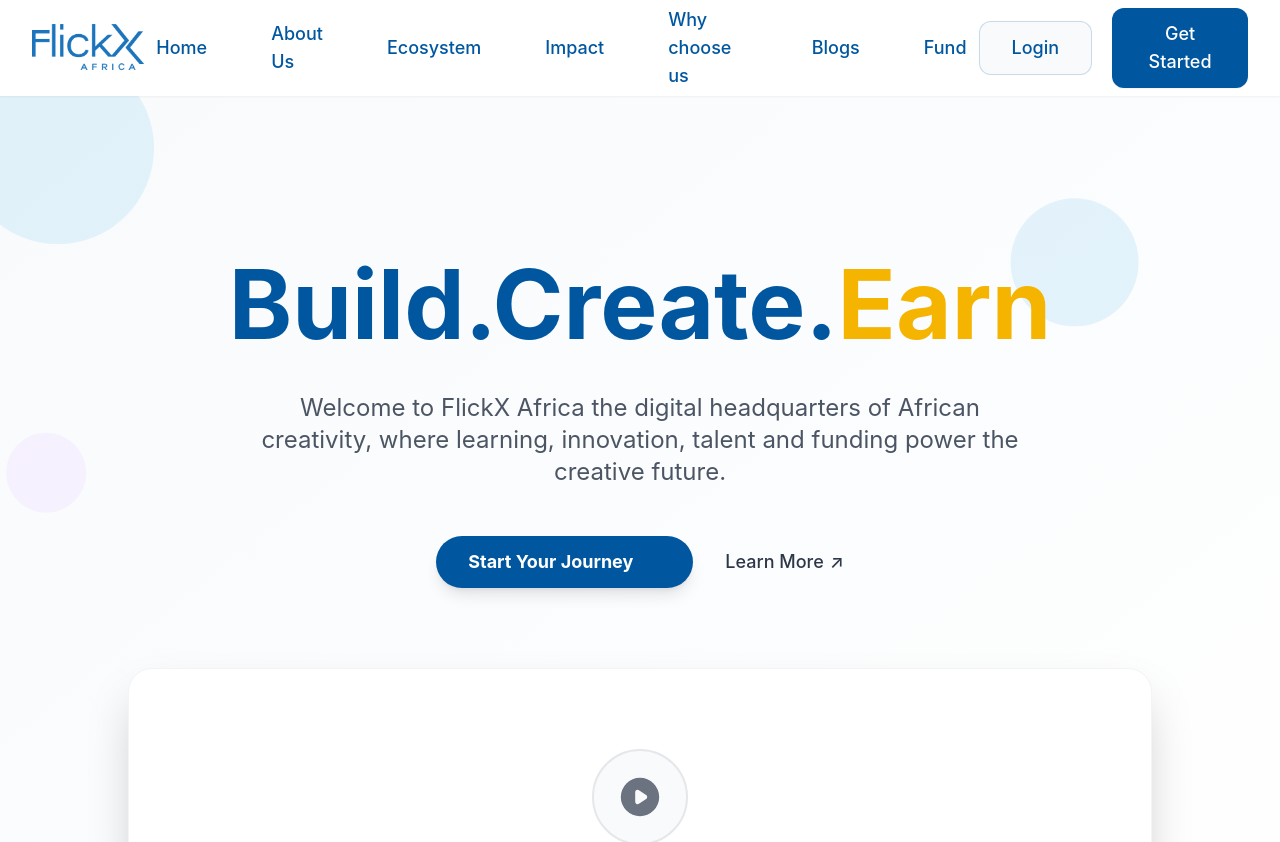
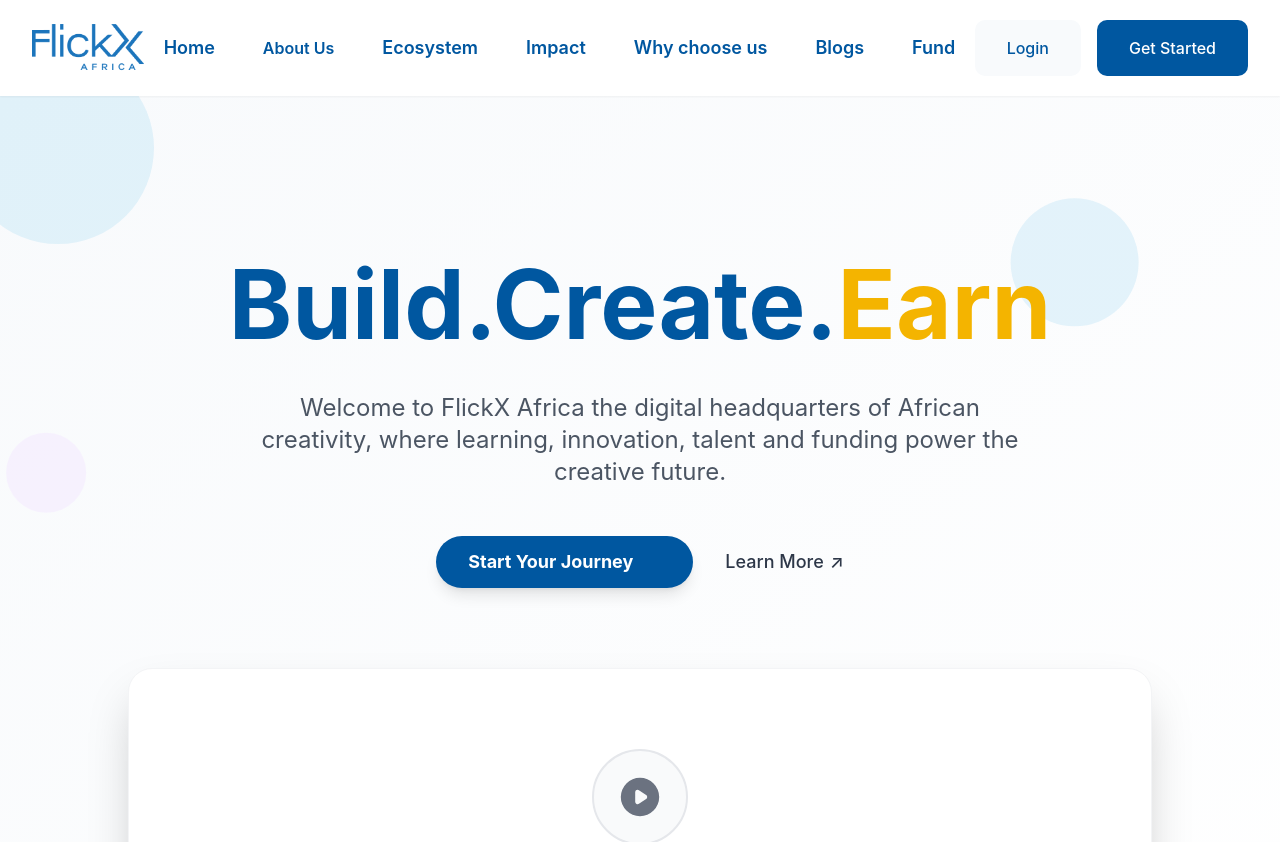
Before and after one commit to iles123/Flickx, a React (Vite) app: page / in a window 1280 px wide. Shown: the top 842 px of the page. Built offline with nearby package versions, Linux system fonts and the light colour scheme.

Commit message:
upload update

```diff
--- a/src/components/Header.jsx
+++ b/src/components/Header.jsx
@@ -15,91 +15,72 @@
   return (
     <header className="fixed top-0 left-0 right-0 z-50 bg-white shadow-sm">
       <nav className="max-w-7xl mx-auto px-4 sm:px-6 lg:px-8">
-        <div className="flex justify-between items-center h-16 sm:h-20 md:h-24">
-          {/* Logo */}
+        <div className="flex justify-between items-center h-20 sm:h-24">
           <div className="flex-shrink-0">
             <a href="/" className="flex items-center">
               <img
                 src={logo}
                 alt="FlickX Africa"
-                className="h-10 sm:h-11 md:h-12 w-auto"
+                className="h-10 sm:h-12 w-auto"
               />
             </a>
           </div>
 
-          {/* Desktop Navigation */}
-          <div className="hidden md:flex items-center space-x-6 lg:space-x-8 xl:space-x-10">
-            {[
-              { href: "#home", label: "Home" },
-              { href: "#about-us", label: "About Us" },
-              { href: "#ecosystem", label: "Ecosystem" },
-              { href: "#talent", label: "Impact" },
-              { href: "#why-choose-flickx", label: "Why choose us" },
-              { href: "#blogs", label: "Blogs" },
-              { href: "#fund", label: "Fund" },
-            ].map((item) => (
-              <a
-                key={item.href}
-                href={item.href}
-                className="
-                  text-[#0057A0] hover:text-white
-                  text-base lg:text-lg font-medium
-                  transition-all duration-200
-                  hover:bg-[#0057A0]
-                  px-3 py-2 rounded-md
-                  active:bg-[#004080] active:text-white
-                "
-              >
-                {item.label}
+          {/* Desktop Navigation – completely unchanged */}
+          <div className="hidden md:flex items-center space-x-8">
+            <a href="#home" className="text-[#0057A0] hover:text-white text-lg font-semibold transition-colors hover:bg-[#0057A0] px-2 py-2 rounded active:bg-[#0057A0] active:text-white ">
+              Home
             </a>
-            ))}
+            <a href="#about-us" className="text-[#0057A0] hover:text-white text-base font-semibold transition-colors hover:bg-[#0057A0] px-2 py-2 rounded active:bg-[#0057A0] active:text-white">
+              About Us
+            </a>
+            <a href="#ecosystem" className="text-[#0057A0] hover:text-white text-lg font-semibold transition-colors hover:bg-[#0057A0] px-2 py-2 rounded active:bg-[#0057A0] active:text-white">
+              Ecosystem
+            </a>
+            <a href="#talent" className="text-[#0057A0] hover:text-white text-lg font-semibold transition-colors hover:bg-[#0057A0] px-2 py-2 rounded active:bg-[#0057A0] active:text-white">
+              Impact
+            </a>
+            <a href="#why-choose-flickx" className="text-[#0057A0] hover:text-white text-lg font-semibold transition-colors hover:bg-[#0057A0] px-2 py-2 rounded active:bg-[#0057A0] active:text-white">
+              Why choose us
+            </a>
+            <a href="#blogs" className="text-[#0057A0] hover:text-white text-lg font-semibold transition-colors hover:bg-[#0057A0] px-2 py-2 rounded active:bg-[#0057A0] active:text-white">
+              Blogs
+            </a>
+            <a href="#fund" className="text-[#0057A0] hover:text-white text-lg font-semibold transition-colors hover:bg-[#0057A0] px-2 py-2 rounded active:bg-[#0057A0] active:text-white">
+              Fund
+            </a>
           </div>
 
-          {/* Desktop Buttons */}
-          <div className="hidden md:flex items-center gap-4 lg:gap-5">
+          {/* Desktop Buttons – completely unchanged */}
+          <div className="hidden md:flex items-center space-x-4">
             <button
               onClick={onLoginClick}
-              className="
-                bg-[#F8FAFC] text-[#0057A0]
-                px-6 py-2.5 lg:px-8 lg:py-3
-                rounded-xl font-medium text-base lg:text-lg
-                hover:bg-[#0057A0] hover:text-white
-                transition-all duration-200
-                border border-[#0057A0]/20
-              "
+              className="bg-[#F8FAFC] text-[#0057A0] px-8 py-4 rounded-[10px] font-medium hover:bg-[#0057A0] transition-colors hover:text-white"
             >
               Login
             </button>
             <button
               onClick={onLoginClick}
-              className="
-                bg-[#0057A0] text-white
-                px-6 py-2.5 lg:px-8 lg:py-3
-                rounded-xl font-medium text-base lg:text-lg
-                hover:bg-[#0066cc]
-                transition-all duration-200
-                shadow-sm hover:shadow-md
-              "
+              className="bg-[#0057A0] text-white px-8 py-4 rounded-[10px] font-medium hover:bg-[#0066cc] transition-colors"
             >
               Get Started
             </button>
           </div>
 
-          {/* Mobile Hamburger */}
+          {/* Mobile Menu Button */}
           <div className="md:hidden">
             <button
               onClick={toggleMobileMenu}
-              className="p-2 text-[#0057A0] hover:text-[#0066cc] focus:outline-none"
-              aria-label="Toggle navigation menu"
-              aria-expanded={isMobileMenuOpen}
+              className="text-[#0057A0] hover:text-[#0066cc] p-3 focus:outline-none"
+              aria-label="Toggle menu"
             >
               {isMobileMenuOpen ? (
-                <svg className="h-7 w-7" fill="none" viewBox="0 0 24 24" stroke="currentColor">
-                  <path strokeLinecap="round" strokeLinejoin="round" strokeWidth={2} d="M6 18L18 6M6 6l12 12" />
+                <svg className="h-8 w-8" fill="none" viewBox="0 0 24 24" stroke="currentColor" strokeWidth={2}>
+                  <path strokeLinecap="round" strokeLinejoin="round" d="M6 18L18 6M6 6l12 12" />
                 </svg>
               ) : (
-                <svg className="h-7 w-7" fill="none" viewBox="0 0 24 24" stroke="currentColor">
-                  <path strokeLinecap="round" strokeLinejoin="round" strokeWidth={2} d="M4 6h16M4 12h16M4 18h16" />
+                <svg className="h-8 w-8" fill="none" viewBox="0 0 24 24" stroke="currentColor" strokeWidth={2}>
+                  <path strokeLinecap="round" strokeLinejoin="round" d="M4 6h16M4 12h16M4 18h16" />
                 </svg>
               )}
             </button>
@@ -107,59 +88,68 @@
         </div>
       </nav>
 
-      {/* Mobile Menu */}
-      <div
-        className={`
-          md:hidden
-          bg-white border-t border-gray-100
-          transition-all duration-300 ease-in-out
-          ${isMobileMenuOpen
-            ? 'max-h-screen opacity-100 shadow-xl'
-            : 'max-h-0 opacity-0 pointer-events-none'
-          }
-          overflow-hidden
-        `}
+      {/* Mobile Menu – improved spacing, readability, touch targets */}
+      {isMobileMenuOpen && (
+        <div className="md:hidden bg-white border-t border-gray-200 shadow-xl">
+          <div className="px-5 py-6 space-y-2">
+            <a
+              href="#home"
+              onClick={handleLinkClick}
+              className="block text-[#0057A0] hover:text-white text-lg sm:text-xl font-semibold py-4 px-5 rounded-lg transition-colors hover:bg-[#0057A0]/95 active:bg-[#004080]"
             >
-        <div className="px-4 py-5 space-y-2">
-          {[
-            { href: "#home", label: "Home" },
-            { href: "#about-us", label: "About Us" },
-            { href: "#ecosystem", label: "Ecosystem" },
-            { href: "#talent", label: "Impact" },
-            { href: "#why-choose-flickx", label: "Why choose us" },
-            { href: "#blogs", label: "Blogs" },
-            { href: "#fund", label: "Fund" },
-          ].map((item) => (
+              Home
+            </a>
             <a
-              key={item.href}
-              href={item.href}
+              href="#about-us"
               onClick={handleLinkClick}
-              className="
-                block px-5 py-3.5
-                text-[#0057A0] hover:text-white
-                text-base sm:text-lg font-medium
-                rounded-lg transition-all duration-200
-                hover:bg-[#0057A0] active:bg-[#004080]
-              "
+              className="block text-[#0057A0] hover:text-white text-lg sm:text-xl font-semibold py-4 px-5 rounded-lg transition-colors hover:bg-[#0057A0]/95 active:bg-[#004080]"
             >
-              {item.label}
+              About Us
             </a>
-          ))}
+            <a
+              href="#ecosystem"
+              onClick={handleLinkClick}
+              className="block text-[#0057A0] hover:text-white text-lg sm:text-xl font-semibold py-4 px-5 rounded-lg transition-colors hover:bg-[#0057A0]/95 active:bg-[#004080]"
+            >
+              Ecosystem
+            </a>
+            <a
+              href="#talent"
+              onClick={handleLinkClick}
+              className="block text-[#0057A0] hover:text-white text-lg sm:text-xl font-semibold py-4 px-5 rounded-lg transition-colors hover:bg-[#0057A0]/95 active:bg-[#004080]"
+            >
+              Impact
+            </a>
+            <a
+              href="#why-choose-flickx"
+              onClick={handleLinkClick}
+              className="block text-[#0057A0] hover:text-white text-lg sm:text-xl font-semibold py-4 px-5 rounded-lg transition-colors hover:bg-[#0057A0]/95 active:bg-[#004080]"
+            >
+              Why choose us
+            </a>
+            <a
+              href="#blogs"
+              onClick={handleLinkClick}
+              className="block text-[#0057A0] hover:text-white text-lg sm:text-xl font-semibold py-4 px-5 rounded-lg transition-colors hover:bg-[#0057A0]/95 active:bg-[#004080]"
+            >
+              Blogs
+            </a>
+            <a
+              href="#fund"
+              onClick={handleLinkClick}
+              className="block text-[#0057A0] hover:text-white text-lg sm:text-xl font-semibold py-4 px-5 rounded-lg transition-colors hover:bg-[#0057A0]/95 active:bg-[#004080]"
+            >
+              Fund
+            </a>
 
-          {/* Mobile Buttons */}
-          <div className="pt-6 pb-4 space-y-4">
+            {/* Mobile Action Buttons – better spacing & size */}
+            <div className="pt-6 pb-4 space-y-4 border-t border-gray-200 mt-4">
               <button
                 onClick={() => {
                   onLoginClick();
                   handleLinkClick();
                 }}
-              className="
-                w-full bg-[#F8FAFC] text-[#0057A0]
-                px-6 py-4 rounded-xl font-medium text-base
-                hover:bg-[#0057A0] hover:text-white
-                transition-all duration-200
-                border border-[#0057A0]/20
-              "
+                className="w-full bg-[#F8FAFC] text-[#0057A0] py-4 px-6 rounded-xl font-medium text-lg hover:bg-[#0057A0] hover:text-white transition-colors border border-[#0057A0]/30"
               >
                 Login
               </button>
@@ -168,18 +158,14 @@
                   onLoginClick();
                   handleLinkClick();
                 }}
-              className="
-                w-full bg-[#0057A0] text-white
-                px-6 py-4 rounded-xl font-medium text-base
-                hover:bg-[#0066cc]
-                transition-all duration-200
-              "
+                className="w-full bg-[#0057A0] text-white py-4 px-6 rounded-xl font-medium text-lg hover:bg-[#0066cc] transition-colors shadow-sm"
               >
                 Get Started
               </button>
             </div>
           </div>
         </div>
+      )}
     </header>
   );
 }
```
Lines whose indentation alone changed are shown as unchanged.
